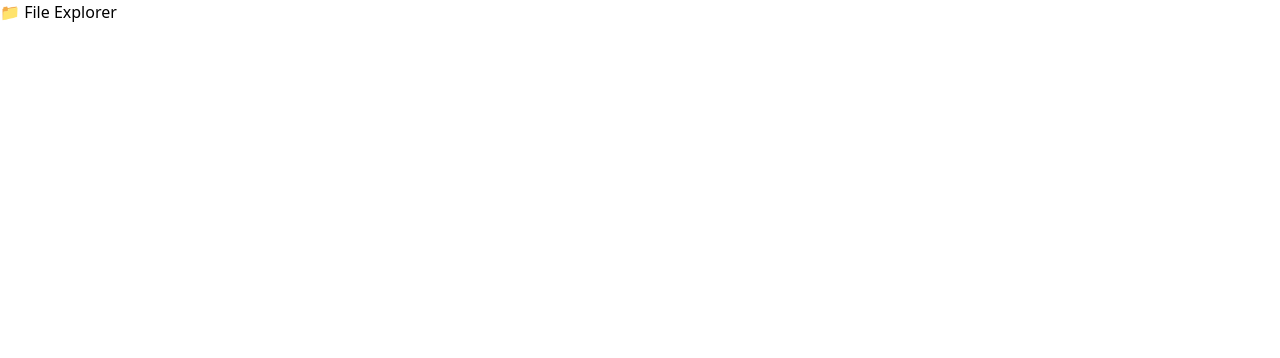
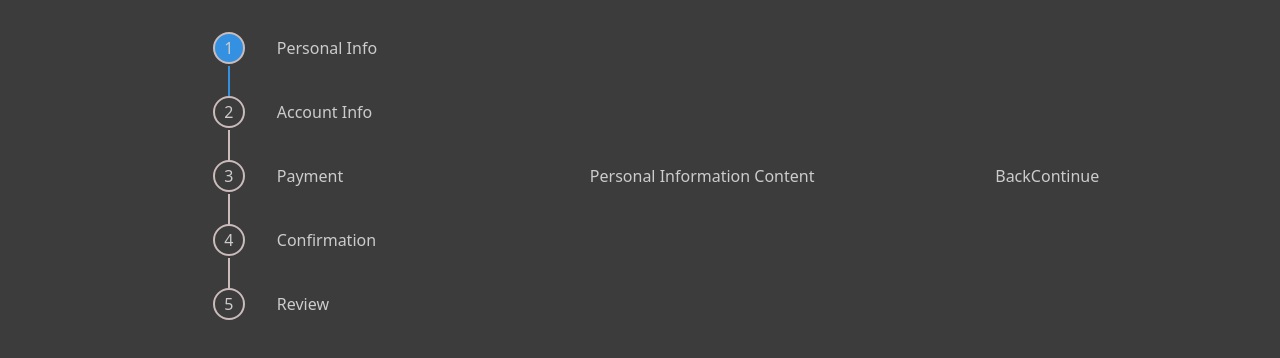
Before and after one commit to dineshdcshinde/react-mastery-30, a React app in the folder react-mastery-30/: page / in a window 1280 px wide. Shown: the top 358 px of the page. Built offline with nearby package versions, Linux system fonts and the light colour scheme; the HTML template or start-up script is replaced by a standard one.

Commit message:
Made the stepper form

```diff
--- a/react-mastery-30/src/App.jsx
+++ b/react-mastery-30/src/App.jsx
@@ -2,7 +2,8 @@ import { useState } from "react";
 import reactLogo from "./assets/react.svg";
 import viteLogo from "/vite.svg";
 
-import Nineteen from "./Days/Nineteen";
+import Twenty from "./Days/Twenty";
+// import Nineteen from "./Days/Nineteen";
 // import Eighteen from "./Days/Eighteen";
 // import Seventeen from "./Days/Day13/componenets/Seventeen";
 // import Sixteen from "./Days/Sixteen";
@@ -41,10 +42,8 @@ function App() {
         {/* <Sixteen/> */}
         {/* <Seventeen /> */}
         {/* <Eighteen/> */}
-        <Nineteen/>
-
-
-
+        {/* <Nineteen/> */}
+        <Twenty />
       </div>
     </>
   );
--- /dev/null
+++ b/react-mastery-30/src/Days/Twenty.jsx
@@ -0,0 +1,90 @@
+import React, {useState} from "react";
+
+const Twenty = () => {
+  const [count, setCount] = useState(0);
+
+  const steps = [
+    {
+      label: "Personal Info",
+      content: <div>Personal Information Content</div>,
+    },
+    {
+      label: "Account Info",
+      content: <div>Account Info Content</div>,
+    },
+    {
+      label: "Payment",
+      content: <div>Payment Content</div>,
+    },
+    {
+      label: "Confirmation",
+      content: <div>Confirmation Content</div>,
+    },
+    {
+      label: "Review",
+      content: <div>Review Content</div>,
+    },
+  ];
+
+  const Stepper = ({ steps }) => {
+    const [currentStep, setCurrentStep] = useState(0);
+
+    const handleContinue = () => {
+      if (currentStep < steps.length - 1) setCurrentStep((prev) => prev + 1);
+    };
+
+    const handleBack = () => {
+      if (currentStep === 0) return;
+      setCurrentStep((prev) => prev - 1);
+    };
+
+    return (
+      <div>
+        <div className="stepperContainer">
+          <div id="main">
+            {steps.map((step, index) => {
+              return (
+                <div key={index} id="stepperParent">
+                  <div className="steeper">
+                    <div
+                      className={`stepCount
+
+
+                        ${index <= currentStep ? "active" : ""}
+                    `}
+                    >
+                      {index + 1}
+                      {index < steps.length - 1 && (
+                        <div
+                          className={`line ${
+                            index <= currentStep ? "active" : ""
+                          }`}
+                        ></div>
+                      )}
+                    </div>
+
+                    <div className="stepLabel">{step.label}</div>
+                  </div>
+                </div>
+              );
+            })}
+          </div>
+          <div className="stepsContent">{steps[currentStep].content}</div>
+
+          <div className="stepsControls">
+            <button onClick={handleBack}>Back</button>
+            <button onClick={handleContinue}>Continue</button>
+          </div>
+        </div>
+      </div>
+    );
+  };
+
+  return (
+    <>
+      <Stepper steps={steps} />
+    </>
+  );
+};
+
+export default Twenty;
--- a/react-mastery-30/src/index.css
+++ b/react-mastery-30/src/index.css
@@ -1,3 +1,56 @@
 @tailwind base;
 @tailwind components;
 @tailwind utilities;
+
+
+body {
+    margin: 0;
+    padding: 0;
+    box-sizing: border-box;
+    background-color: #3c3c3c;
+    color: #ccc;
+  }
+
+  .stepperContainer {
+    display: flex;
+    justify-content: space-evenly;
+    align-items: center;
+  }
+
+  #stepperParent {
+    margin: 2rem;
+    display: flex;
+    align-items: center;
+    justify-content: space-between;
+  }
+
+  .steeper {
+    display: flex;
+    align-items: center;
+    gap: 2rem;
+  }
+
+  .stepCount {
+    height: 2rem;
+    width: 2rem;
+    border: 2px solid rgb(203, 187, 187);
+    border-radius: 50%;
+
+    display: flex;
+    align-items: center;
+    justify-content: center;
+
+    position: relative;
+  }
+
+  .line {
+    height: 2rem;
+    width: 2px;
+    background-color: rgb(203, 187, 187);
+    position: absolute;
+    top: 2rem;
+  }
+
+  .active {
+    background-color: #3490e0;
+  }
```
